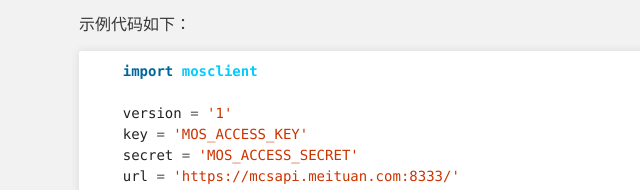
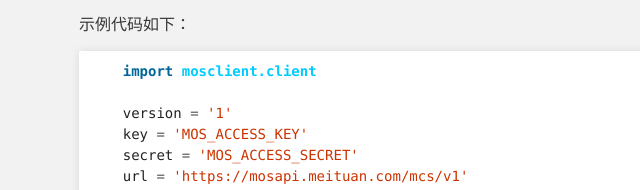
Before and after one commit to meituan/mcsapi_python, a plain HTML site: page index.html in a window 1280 px wide. Shown: the part 610-800 px from the top of the page, 241-881 px from the left. Drawn offline with Linux system fonts and the light colour scheme.

```diff
--- a/index.html
+++ b/index.html
@@ -51,12 +51,12 @@
 
 <p>示例代码如下：</p>
 
-<div class="highlight"><pre>    <span class="kn">import</span> <span class="nn">mosclient</span>
+<div class="highlight highlight-python"><pre>    <span class="kn">import</span> <span class="nn">mosclient.client</span>
 
     <span class="n">version</span> <span class="o">=</span> <span class="s">'1'</span>
     <span class="n">key</span> <span class="o">=</span> <span class="s">'MOS_ACCESS_KEY'</span>
     <span class="n">secret</span> <span class="o">=</span> <span class="s">'MOS_ACCESS_SECRET'</span>
-    <span class="n">url</span> <span class="o">=</span> <span class="s">'https://mcsapi.meituan.com:8333/'</span>
+    <span class="n">url</span> <span class="o">=</span> <span class="s">'https://mosapi.meituan.com/mcs/v1'</span>
 
     <span class="n">cli</span> <span class="o">=</span> <span class="n">mosclient</span><span class="o">.</span><span class="n">client</span><span class="o">.</span><span class="n">Client</span><span class="p">(</span><span class="n">version</span><span class="p">,</span> <span class="n">key</span><span class="p">,</span> <span class="n">secret</span><span class="p">,</span> <span class="n">url</span><span class="p">)</span>
 
```
Also changed, not shown: params.json (+1 -1 lines).
